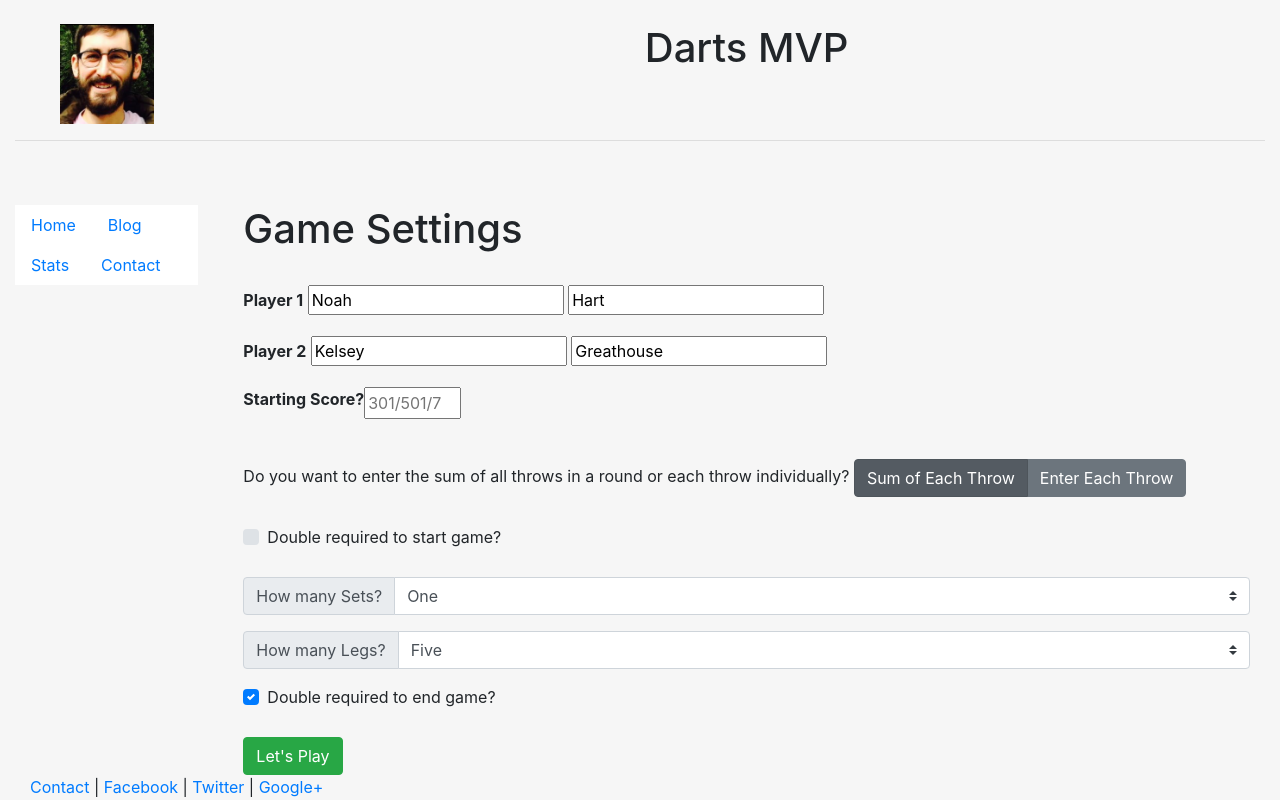
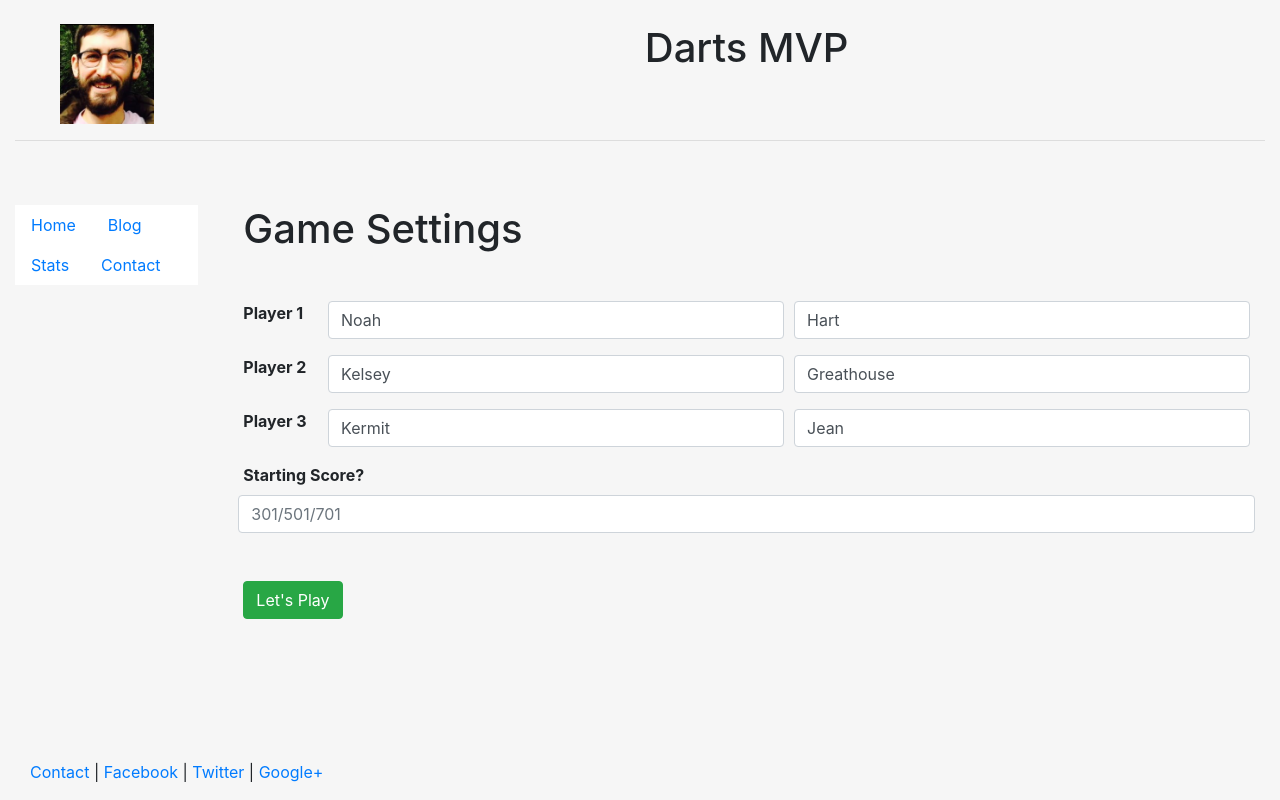
Before and after one commit to nahart/dartmvp, a Django app: page /scorer/start_game/ in a window 1280 px wide. Run offline with Django 3.2, Linux system fonts and the light colour scheme; some libraries are stand-ins or nearby versions.

Commit message:
cleaned up options on start game page

```diff
--- a/scorer/templates/scorer/game.html
+++ b/scorer/templates/scorer/game.html
@@ -20,7 +20,7 @@
                 <p class="font-weight-bold">{% if player_status.my_turn %}<i class="fas fa-circle fa-xs text-success"></i> {% endif%}{{ player_status.name }}</p>
                 <h1 class="bg-danger rounded">{{ player_status.overall_score }}</h1>
                 {% if player_status.winner %}
-                    WINNER
+                    <b>WINNER</b>
                 {% elif player_status.my_turn %}
                     <form action="{{ post_url }}" method="post" class="form-inline justify-content-center">
                         {% csrf_token %}
@@ -38,7 +38,7 @@
         <div class="row justify-content-md-center">
             {% for player_status in players_statuses %}
             {% if player_status.winner %}
-                <button type="button" href="127.0.0.1:8000/scorer/start_game" class="btn btn-info mx-4 mt-2">Play Again?</button>
+                <button type="button" class="btn btn-info mx-4 mt-2">Play Again?</button>
                 <button type="button" class="btn btn-info mx-4 mt-2">Save Game</button>
                 <button type="button" class="btn btn-info mx-4 mt-2">Share Results</button>
                 <a href="https://twitter.com/share?ref_src=twsrc%5Etfw" class="twitter-share-button mx-4 mt-2" data-size="large"
--- a/scorer/templates/scorer/includes/settings.html
+++ b/scorer/templates/scorer/includes/settings.html
@@ -5,28 +5,58 @@
 <form action="{% url 'start_game' %}" method="post">
     {% csrf_token %}
     <p>
-        <label><b>Player 1</b></label>
-        <input type="text" name="player_1_first_name" placeholder="First Name" required value="Noah">
-        <input type="text" name="player_1_last_name" placeholder="Last Name" required value="Hart">
+        <div class="form-row">
+            <label class="col-sm-1">
+                <b>Player 1</b>
+            </label>
+            <div class="col">
+                <input type="text" class="form-control" name="player_1_first_name" placeholder="First Name" required value="Noah">
+            </div>
+            <div class="col">
+                <input type="text" class="form-control" name="player_1_last_name" placeholder="Last Name" required value="Hart">
+            </div>
+        </div>
     </p>
 
     <p>
-        <label><b>Player 2</b></label>
-        <input type="text" name="player_2_first_name" placeholder="First Name" required value="Kelsey">
-        <input type="text" name="player_2_last_name" placeholder="Last Name" required value="Greathouse">
+        <div class="form-row">
+            <label class="col-sm-1">
+                <b>Player 2</b>
+            </label>
+            <div class="col">
+                <input type="text" class="form-control" name="player_2_first_name" placeholder="First Name" required value="Kelsey">
+            </div>
+            <div class="col">
+                <input type="text" class="form-control" name="player_2_last_name" placeholder="Last Name" required value="Greathouse">
+            </div>
+        </div>
     </p>
 
-
+    <p>
+        <div class="form-row">
+            <label class="col-sm-1">
+                <b>Player 3</b>
+            </label>
+            <div class="col">
+                <input type="text" class="form-control" name="player_3_first_name" placeholder="First Name" value="Kermit">
+                    </div>
+                    <div class="col">
+                <input type="text" class="form-control" name="player_3_last_name" placeholder="Last Name" value="Jean">
+            </div>
+        </div>
+    </p>
 
     {% if game_X01 %}
 
-        <div class="input-group mb-3">
-            <label><b>Starting Score? </b></label>
-            <input type="number" name="x01" placeholder="301/501/701" min="301" step="200" max="701" required>
+        <div class="form-row">
+            <label class="col-sm-2">
+                <b>Starting Score? </b>
+            </label>
+            <input type="number" class="form-control" name="x01" placeholder="301/501/701" min="301" step="200" max="701" required>
         </div>
         <br>
 
-        <label>Do you want to enter the sum of all throws in a round or each throw individually?</label>
+        <!--<label>Do you want to enter the sum of all throws in a round or each throw individually?</label>
 
         <div class="btn-group btn-group-toggle throw-entry-mode" data-toggle="buttons">
             <label class="btn btn-secondary active">
@@ -37,9 +67,7 @@
             </label>
         </div>
         <div><br></div>
-        <!--<p>
-            <input type="checkbox" name="start_with_double" value="double_checkin"> Do you have to start the game with a double?
-        </p>-->
+
         <div class="custom-control custom-checkbox my-1 mr-sm-2">
             <input type="checkbox" class="custom-control-input" id="start_with_double">
             <label class="custom-control-label" for="start_with_double">Double required to start game?</label>
@@ -74,18 +102,14 @@
             </select>
         </div>
 
-        <!--<p>
-            <input type="checkbox" name="end_with_double" value="double_checkout" checked> Do you have to end the game with a double?
-        </p>-->
         <div class="custom-control custom-checkbox my-1 mr-sm-2">
             <input type="checkbox" class="custom-control-input" id="end_with_double" checked>
             <label class="custom-control-label" for="end_with_double">Double required to end game?</label>
-        </div>
+        </div>-->
 
     {% endif %}
 
     <br>
-    <!--<input type="submit" value="Let's Play">-->
     <button type="submit" class="btn btn-success">Let's Play</button>
 </form>
 
```
Lines whose indentation alone changed are shown as unchanged.
